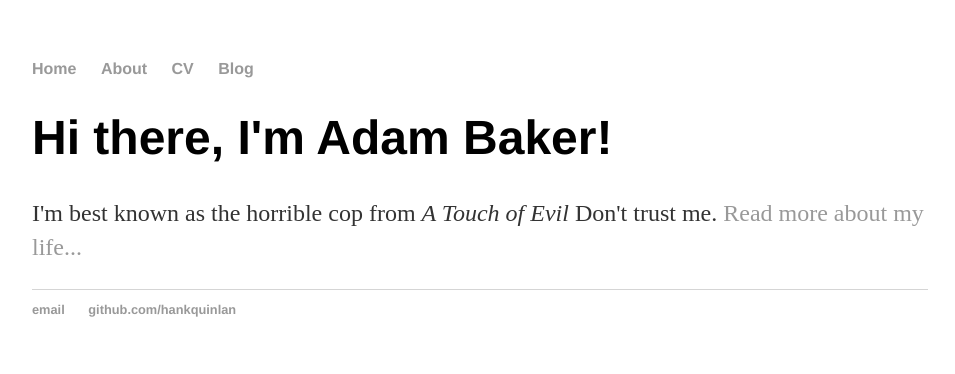
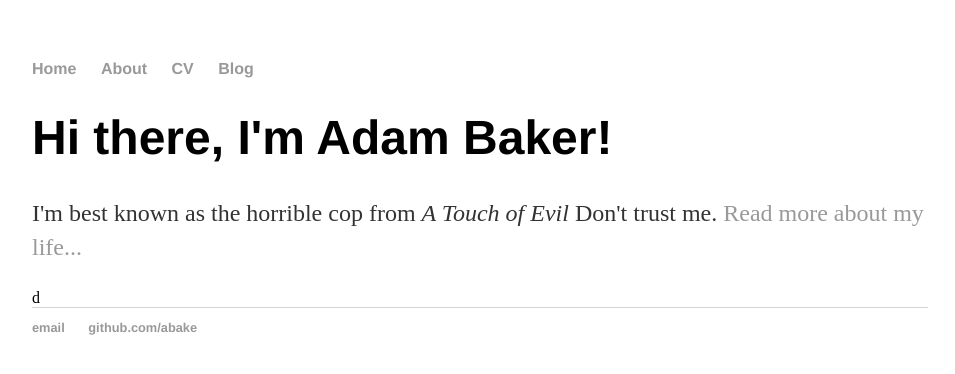
Before and after one commit to abake/abake.github.io, a Jekyll site: the page built from index.html, in a window 1280 px wide. Shown: the top 374 px of the page, without its empty margins (160-1115 px from the left). Built offline with Jekyll 4.4.1, drawn with Linux system fonts in a browser that asks for light colours.

Commit message:
Update index.html
Update to use default layout

```diff
--- a/index.html
+++ b/index.html
@@ -1,30 +1,8 @@
-<!DOCTYPE html>
-<html>
-        <head>
-                <title>Adam Baker</title>
-                <!-- link to main stylesheet -->
-                <link rel="stylesheet" type="text/css" href="/css/main.css">
-        </head>
-        <body>
-                <nav>
-                <ul>
-                        <li><a href="/">Home</a></li>
-                        <li><a href="/about">About</a></li>
-                        <li><a href="/cv">CV</a></li>
-                        <li><a href="/blog">Blog</a></li>
-                </ul>
-                </nav>
-                <div class="container">
-                <div class="blurb">
-                        <h1>Hi there, I'm Adam Baker!</h1>
-                                <p>I'm best known as the horrible cop from <em>A Touch of Evil</em> Don't trust me. <a href="/about">Read more about my life...</a></p>
-                </div><!-- /.blurb -->
-                </div><!-- /.container -->
-                <footer>
-                <ul>
-                        <li><a href="mailto:hankquinlanhub@gmail.com">email</a></li>
-                        <li><a href="https://github.com/hankquinlan">github.com/hankquinlan</a></li>
-                        </ul>
-                </footer>
-        </body>
-</html>
+---
+layout: default
+title: Adam Baker
+---
+<div class="blurb">
+	<h1>Hi there, I'm Adam Baker!</h1>
+	<p>I'm best known as the horrible cop from <em>A Touch of Evil</em> Don't trust me. <a href="/about">Read more about my life...</a></p>d
+</div><!-- /.blurb -->
```
